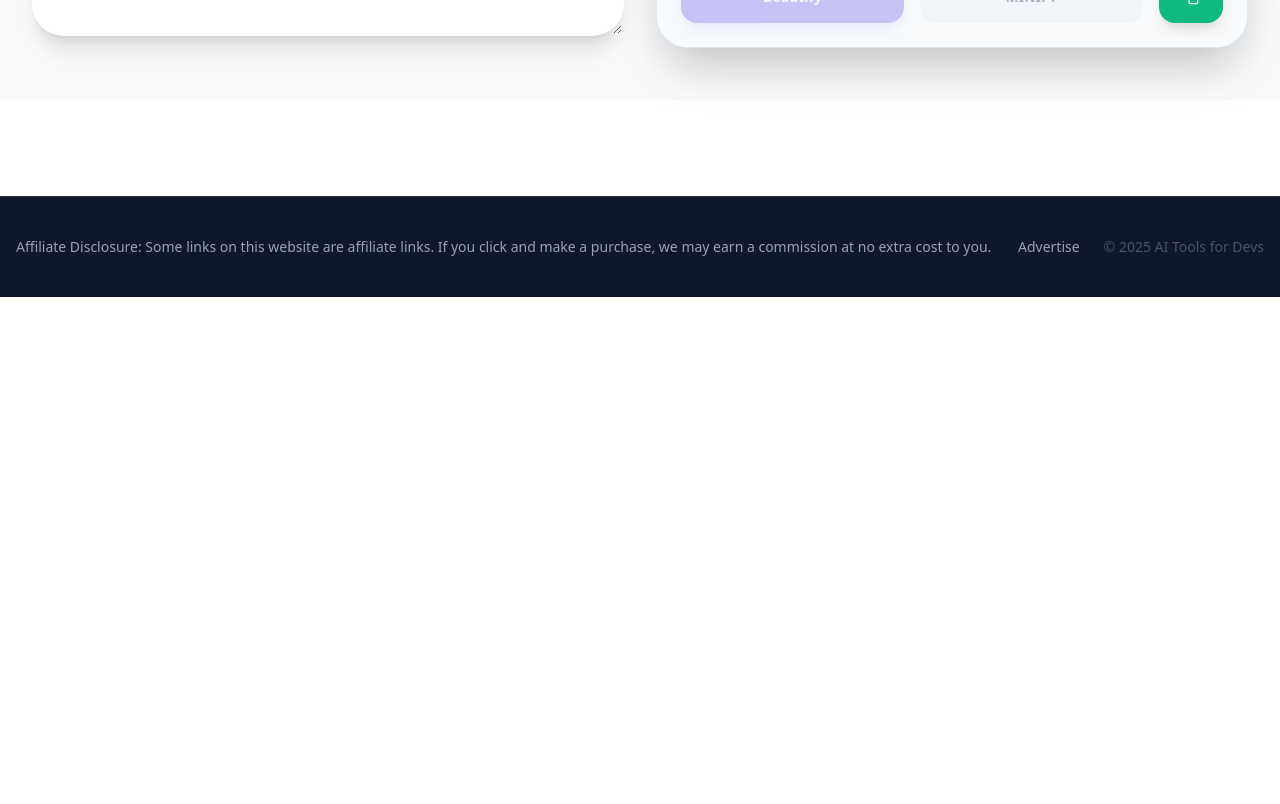
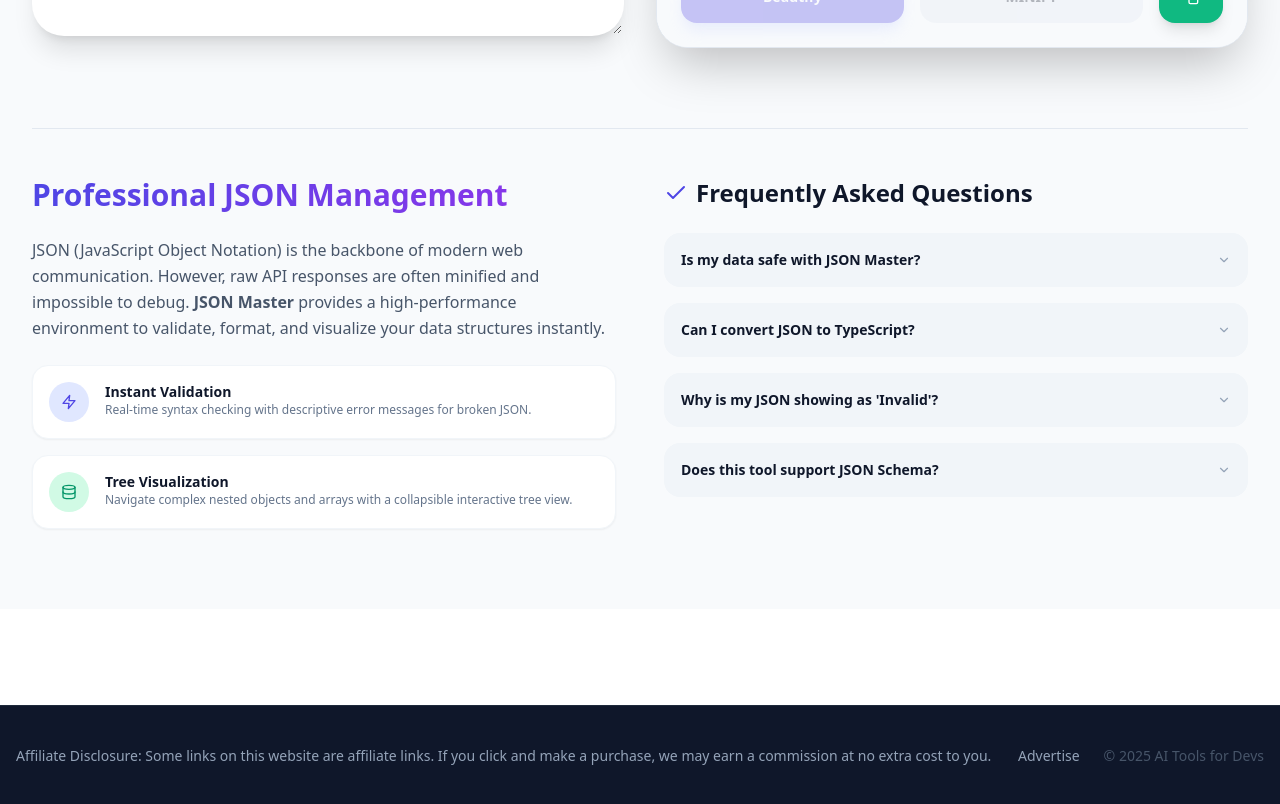
Before and after one commit to jagdish1604/ai-tools-for-devs, a React (Vite) app: page /dev-tools/json-formatter in a window 1280 px wide. Shown: the part 700-1504 px from the top of the page. Before the commit the page ends 997 px from the top, so only its background shows below. Built offline with nearby package versions, Linux system fonts and the light colour scheme.

Commit message:
Add FAQs Section into json formatter

```diff
--- a/src/pages/ComparePage.jsx
+++ b/src/pages/ComparePage.jsx
@@ -25,22 +25,38 @@ export default function ComparePage() {
 
       {/* ✅ SEO */}
       <Helmet>
-        <title>{title} – AI Tool Comparison</title>
+  {/* 1. VS Optimized Title: Jab log search karein "Tool A vs Tool B" */}
+  <title>{selectedTools.map(t => t.name).join(' vs ')} | Which is Better? Comparison 2026</title>
+
+  {/* 2. Benefit-Driven Description: Pricing aur Features ka zikr karein */}
   <meta
     name="description"
-          content={`Compare ${title}. Features, use cases, pricing, and recommendations for developers and creators.`}
-        />
-        <link
-          rel="canonical"
-          href={`https://aitoolsfordev.com/compare/${slugs}`}
+    content={`Detailed comparison: ${title}. Side-by-side analysis of features, pricing, and performance to help you choose the best AI tool for your development workflow.`}
   />
 
-         {/* ✅ SCHEMA: ItemList (Comparison) */}
+  {/* 3. High-Ranking Keywords */}
+  <meta
+    name="keywords"
+    content={`${selectedTools.map(t => t.name + " vs").join(' ')} comparison, best AI tools comparison, pricing vs features, tool alternatives 2026`}
+  />
+
+  <link rel="canonical" href={`https://aitoolsfordev.com/compare/${slugs}`} />
+
+  {/* 4. Open Graph for Social Comparison */}
+  <meta property="og:type" content="article" />
+  <meta property="og:title" content={`${title}: Side-by-Side Comparison`} />
+  <meta property="og:description" content="Check out our deep dive comparison. We analyze pricing, pros, and cons of these top AI tools." />
+
+  {/* 5. 🚀 UPGRADED SCHEMA: Product Comparison (Google understands 'vs' better this way) */}
   <script type="application/ld+json">
     {JSON.stringify({
       "@context": "https://schema.org",
+      "@type": "Product",
+      "name": `${title} Comparison`,
+      "description": `Side-by-side comparison of ${selectedTools.map(t => t.name).join(', ')}.`,
+      "mainEntity": {
         "@type": "ItemList",
-      "name": `${title} Comparison`,
+        "numberOfItems": selectedTools.length,
         "itemListElement": selectedTools.map((tool, index) => ({
           "@type": "ListItem",
           "position": index + 1,
@@ -49,9 +65,15 @@ export default function ComparePage() {
             "name": tool.name,
             "applicationCategory": tool.category,
             "operatingSystem": "Web",
-          "url": `https://aitoolsfordev.com/tools/${tool.slug}`
+            "url": `https://aitoolsfordev.com/tools/${tool.slug}`,
+            "offers": {
+              "@type": "Offer",
+              "price": "0", // Default to free or dynamic price if available
+              "priceCurrency": "USD"
+            }
           }
         }))
+      }
     })}
   </script>
 </Helmet>
--- a/src/pages/JsonFormatter.jsx
+++ b/src/pages/JsonFormatter.jsx
@@ -223,7 +223,82 @@ export default function JsonFormatter() {
           </div>
 
         </div>
+
       </main>
+      {/* 📘 EDUCATIONAL & FAQ SECTION (SEO BOOST) */}
+      <section className="max-w-7xl mx-auto px-4 md:px-8 pb-20 mt-12">
+        <div className="grid md:grid-cols-2 gap-12 border-t border-slate-200 dark:border-slate-800 pt-12">
+
+          {/* Left Column: Why & How */}
+          <div className="space-y-6">
+            <h2 className="text-3xl font-bold bg-clip-text text-transparent bg-gradient-to-r from-indigo-600 to-purple-600">
+              Professional JSON Management
+            </h2>
+            <p className="text-slate-600 dark:text-slate-400 leading-relaxed">
+              JSON (JavaScript Object Notation) is the backbone of modern web communication.
+              However, raw API responses are often minified and impossible to debug.
+              <strong> JSON Master</strong> provides a high-performance environment to
+              validate, format, and visualize your data structures instantly.
+            </p>
+
+            <div className="space-y-4">
+              <div className="flex gap-4 p-4 bg-white dark:bg-slate-900 rounded-2xl shadow-sm border border-slate-100 dark:border-slate-800">
+                <div className="w-10 h-10 rounded-full bg-indigo-100 dark:bg-indigo-900/30 flex items-center justify-center text-indigo-600 shrink-0"><FiZap /></div>
+                <div>
+                  <h3 className="font-bold text-sm">Instant Validation</h3>
+                  <p className="text-xs text-slate-500">Real-time syntax checking with descriptive error messages for broken JSON.</p>
+                </div>
+              </div>
+              <div className="flex gap-4 p-4 bg-white dark:bg-slate-900 rounded-2xl shadow-sm border border-slate-100 dark:border-slate-800">
+                <div className="w-10 h-10 rounded-full bg-emerald-100 dark:bg-emerald-900/30 flex items-center justify-center text-emerald-600 shrink-0"><FiDatabase /></div>
+                <div>
+                  <h3 className="font-bold text-sm">Tree Visualization</h3>
+                  <p className="text-xs text-slate-500">Navigate complex nested objects and arrays with a collapsible interactive tree view.</p>
+                </div>
+              </div>
+            </div>
+          </div>
+
+          {/* Right Column: FAQs */}
+          <div className="space-y-6">
+            <h2 className="text-2xl font-bold flex items-center gap-2">
+              <FiCheck className="text-indigo-600" /> Frequently Asked Questions
+            </h2>
+
+            <div className="space-y-4">
+              {[
+                {
+                  q: "Is my data safe with JSON Master?",
+                  a: "Yes. Our tool is client-side only. Your JSON data never leaves your browser and is not sent to any server, ensuring 100% privacy."
+                },
+                {
+                  q: "Can I convert JSON to TypeScript?",
+                  a: "Absolutely! Simply paste your JSON and switch to the 'Types' tab to get automatically generated TypeScript interfaces."
+                },
+                {
+                  q: "Why is my JSON showing as 'Invalid'?",
+                  a: "The most common reasons are missing quotes around keys, trailing commas, or unclosed brackets. Our editor will highlight the exact syntax error for you."
+                },
+                {
+                  q: "Does this tool support JSON Schema?",
+                  a: "Yes, it automatically generates a draft-07 JSON Schema based on the structure of your input data."
+                }
+              ].map((faq, i) => (
+                <details key={i} className="group bg-slate-100 dark:bg-slate-900/50 rounded-2xl p-4 cursor-pointer transition-all border border-transparent hover:border-indigo-500/30">
+                  <summary className="font-bold text-sm flex justify-between items-center list-none">
+                    {faq.q}
+                    <FiChevronDown className="group-open:rotate-180 transition-transform text-slate-400" />
+                  </summary>
+                  <p className="text-sm text-slate-600 dark:text-slate-400 mt-3 leading-relaxed">
+                    {faq.a}
+                  </p>
+                </details>
+              ))}
+            </div>
+          </div>
+
+        </div>
+      </section>
     </div>
   );
 }
```
Lines whose indentation alone changed are shown as unchanged.
